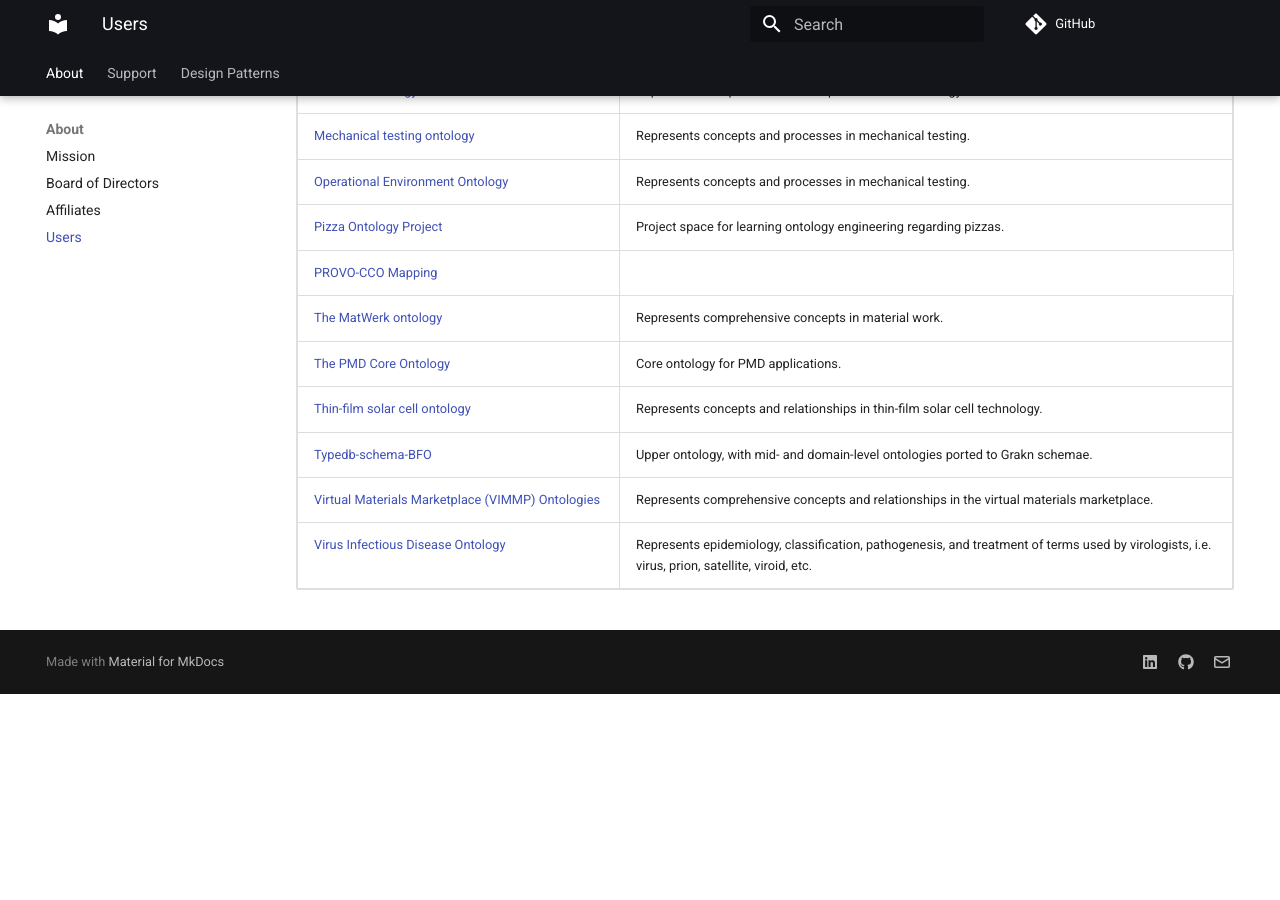
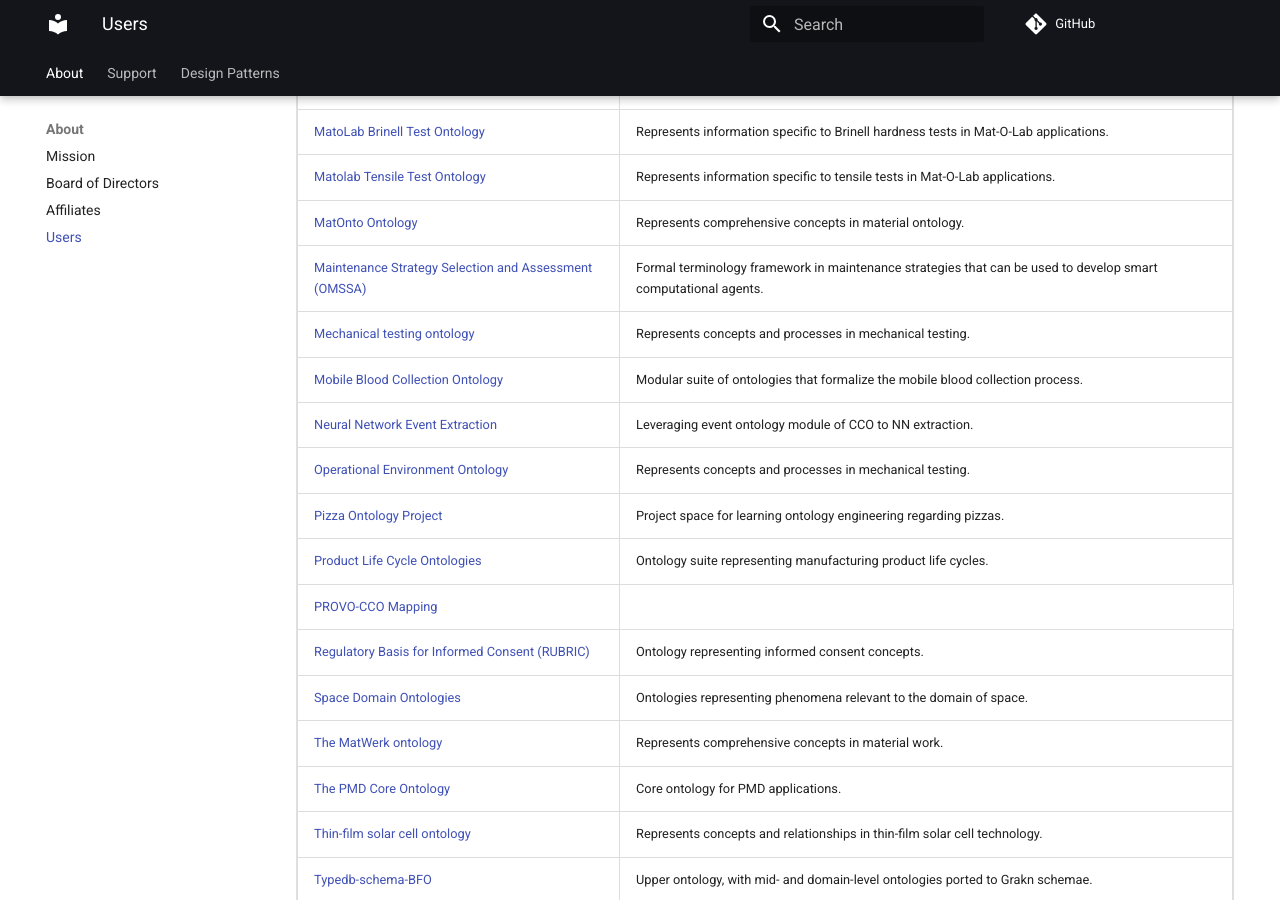
Before and after one commit to CommonCoreOntology/cco-webpage, an MkDocs documentation site: the page built from docs/users.md, in a window 1280 px wide and 900 px high, scrolled down 1421 px. Built offline with MkDocs 1.6.1 and Material for MkDocs 9.7.7, drawn with Linux system fonts in a browser that asks for light colours; comment, search, counter and statistics services are not loaded; before the commit the page ends 2115 px from its top, so only the background shows below that; some of the changed text lies outside the part shown.

Commit message:
updating users

```diff
--- a/docs/users.md
+++ b/docs/users.md
@@ -21,12 +21,14 @@
             <tr><td><a href="https://matportal.org/ontologies/BWMD-DOMAIN">BWMD Domain Ontology</a></td><td>Represents domain-specific information for BWMD applications.</td></tr>
             <tr><td><a href="https://matportal.org/ontologies/BWMD-MID">BWMD Mid Level Ontology</a></td><td>A mid-level ontology for BWMD applications.</td></tr>
             <tr><td><a href="https://matportal.org/ontologies/BWMD">BWMD original non modularized ontology</a></td><td>The original, non-modularized version of the BWMD ontology.</td></tr>
+            <tr><td><a href="https://arxiv.org/pdf/2005.08078">Cognitive Process Ontology</a></td><td>Consists of terms representing cognitive processes – kinds of mental processes – used by intelligence analysts.</td></tr>
             <tr><td><a href="https://github.com/CommonCoreOntology/TowardsACyberInformationOntology">Cyber Information Ontology</a></td><td>Represents cyber information, reliability, warrant, and transmission protocols.</td></tr>
             <tr><td><a href="https://matportal.org/ontologies/DEB">Devices, Experimental scaffolds and Biomaterials Ontology</a></td><td>Represents information about devices, experimental scaffolds, and biomaterials.</td></tr>
             <tr><td><a href="https://arxiv.org/pdf/2405.00960v1">Digital Twin Ontology</a></td><td>BFO and CCO-based foundation for digital twin phenomena.</td></tr>
             <tr><td><a href="https://matportal.org/ontologies/EMMO">European Materials Modelling Ontology</a></td><td>Represents concepts and relationships in European materials modeling.</td></tr>
             <tr><td><a href="https://github.com/skybristol/geokb">Geoscience Knowledgebase (GeoKB)</a></td><td>Framework for assembling, organizing, growing, and reasoning (AI) knowledge about the earth system.</td></tr>
             <tr><td><a href="https://github.com/iofoundry/ontology">Industrial Ontology Core</a></td><td>Represents mid-level terms for industrial manufacturing and services.</td></tr>
+            <tr><td><a href="https://link.springer.com/chapter/10.1007/978-3-319-99707-0_40">Industry Skills and Professions Ontology (ISPO)</a></td><td>Part of an ontology network connecting BFO and the Agent Ontology module of CCO to represent skills.</td></tr>
             <tr><td><a href="https://matportal.org/ontologies/LPBFO">Laser Powder Bed Fusion Ontology</a></td><td>Represents processes and concepts specific to laser powder bed fusion technology.</td></tr>
             <tr><td><a href="https://matportal.org/ontologies/MOCO">Mat-O-Lab container ontology</a></td><td>Represents container-specific information in Mat-O-Lab applications.</td></tr>
             <tr><td><a href="https://matportal.org/ontologies/MP-SCHM">Material Properties Annotation properties including Dublin Core</a></td><td>Annotation properties for material properties, including those from Dublin Core.</td></tr>
@@ -41,10 +43,16 @@
             <tr><td><a href="https://matportal.org/ontologies/MOL_BRINELL">MatoLab Brinell Test Ontology</a></td><td>Represents information specific to Brinell hardness tests in Mat-O-Lab applications.</td></tr>
             <tr><td><a href="https://matportal.org/ontologies/MOL_TENSILE">Matolab Tensile Test Ontology</a></td><td>Represents information specific to tensile tests in Mat-O-Lab applications.</td></tr>
             <tr><td><a href="https://matportal.org/ontologies/MATONTO">MatOnto Ontology</a></td><td>Represents comprehensive concepts in material ontology.</td></tr>
+            <tr><td><a href="https://link.springer.com/article/10.1007/s10845-021-01855-3">Maintenance Strategy Selection and Assessment (OMSSA)</a></td><td>Formal terminology framework in maintenance strategies that can be used to develop smart computational agents.</td></tr>
             <tr><td><a href="https://matportal.org/ontologies/MTO">Mechanical testing ontology</a></td><td>Represents concepts and processes in mechanical testing.</td></tr>
+            <tr><td><a href="https://www.sciencedirect.com/science/article/pii/S1877050922012303">Mobile Blood Collection Ontology</a></td><td>Modular suite of ontologies that formalize the mobile blood collection process.</td></tr>
+            <tr><td><a href="https://arxiv.org/pdf/1809.07783">Neural Network Event Extraction</a></td><td>Leveraging event ontology module of CCO to NN extraction.</td></tr>
             <tr><td><a href="https://github.com/TRADOC-G2/oe-ontology/blob/0fe9577b6f603475c80b9aa36fbbcf49dd3d6797/ExtendedRelationOntology.ttl#L15">Operational Environment Ontology</a></td><td>Represents concepts and processes in mechanical testing.</td></tr>
             <tr><td><a href="https://github.com/TrustedAI-KG-NLP/cco-pizza">Pizza Ontology Project</a></td><td>Project space for learning ontology engineering regarding pizzas.</td></tr>
+            <tr><td><a href="https://content.iospress.com/articles/applied-ontology/ao190210">Product Life Cycle Ontologies</a></td><td>Ontology suite representing manufacturing product life cycles.</td></tr>
             <tr><td><a href="https://github.com/BFO-Mappings/PROV-to-BFO/blob/0ebed419d2584e4ea7a0dcecd93aeb17caafe11a/prov-cco-directmappings.ttl#L15">PROVO-CCO Mapping</a></td></tr>Mapping between PROVO and CCO.</td></tr>
+            <tr><td><a href="https://github.com/RUBRIC-ontology/RUBRIC">Regulatory Basis for Informed Consent (RUBRIC)</a></td><td>Ontology representing informed consent concepts.</td></tr>
+            <tr><td><a href="https://philpapers.org/archive/COXTSD-2.pdf">Space Domain Ontologies</a></td><td>Ontologies representing phenomena relevant to the domain of space.</td></tr>
             <tr><td><a href="https://matportal.org/ontologies/MWO">The MatWerk ontology</a></td><td>Represents comprehensive concepts in material work.</td></tr>
             <tr><td><a href="https://matportal.org/ontologies/PMDCO">The PMD Core Ontology</a></td><td>Core ontology for PMD applications.</td></tr>
             <tr><td><a href="https://matportal.org/ontologies/TFSCO">Thin-film solar cell ontology</a></td><td>Represents concepts and relationships in thin-film solar cell technology.</td></tr>
```
